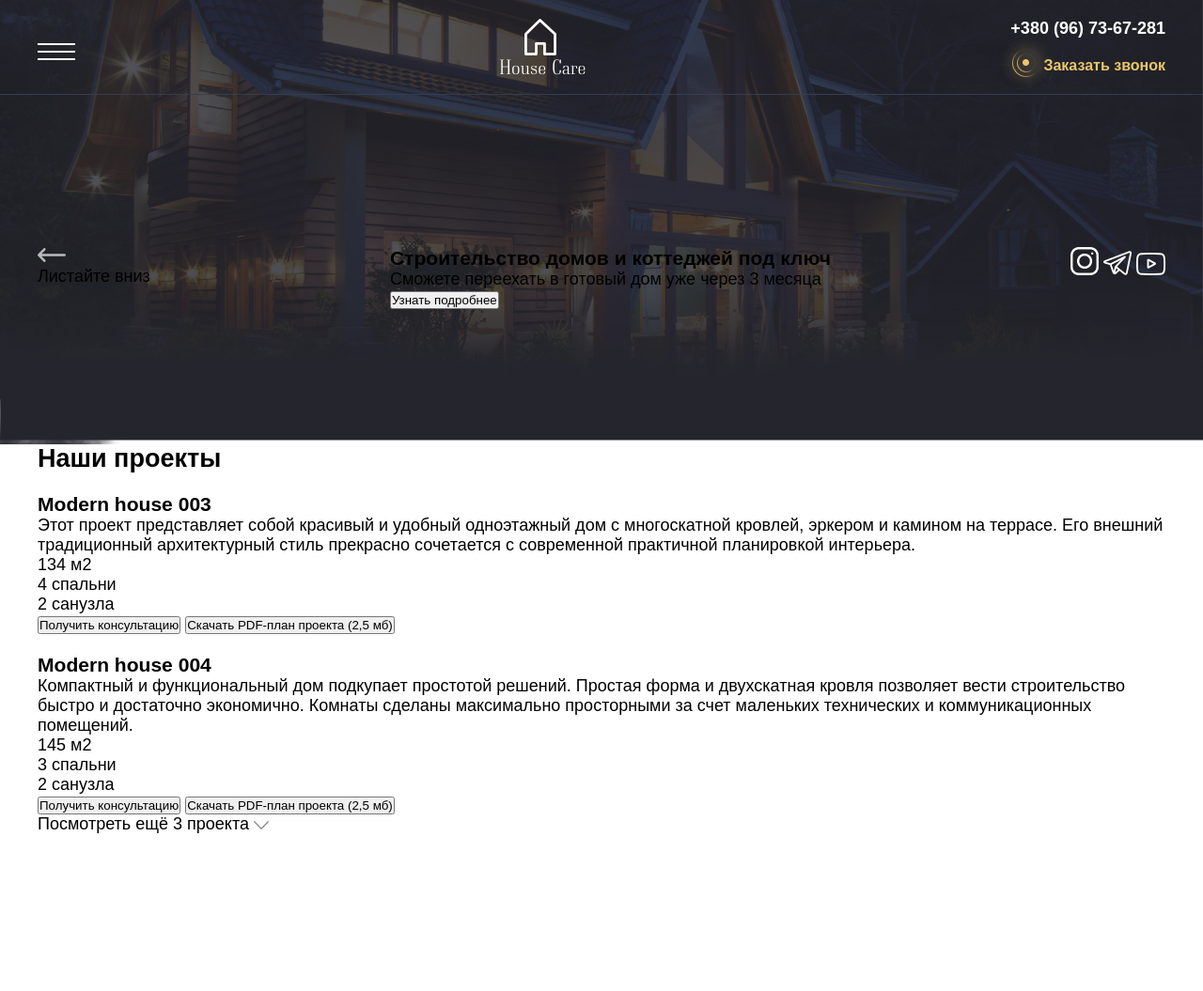
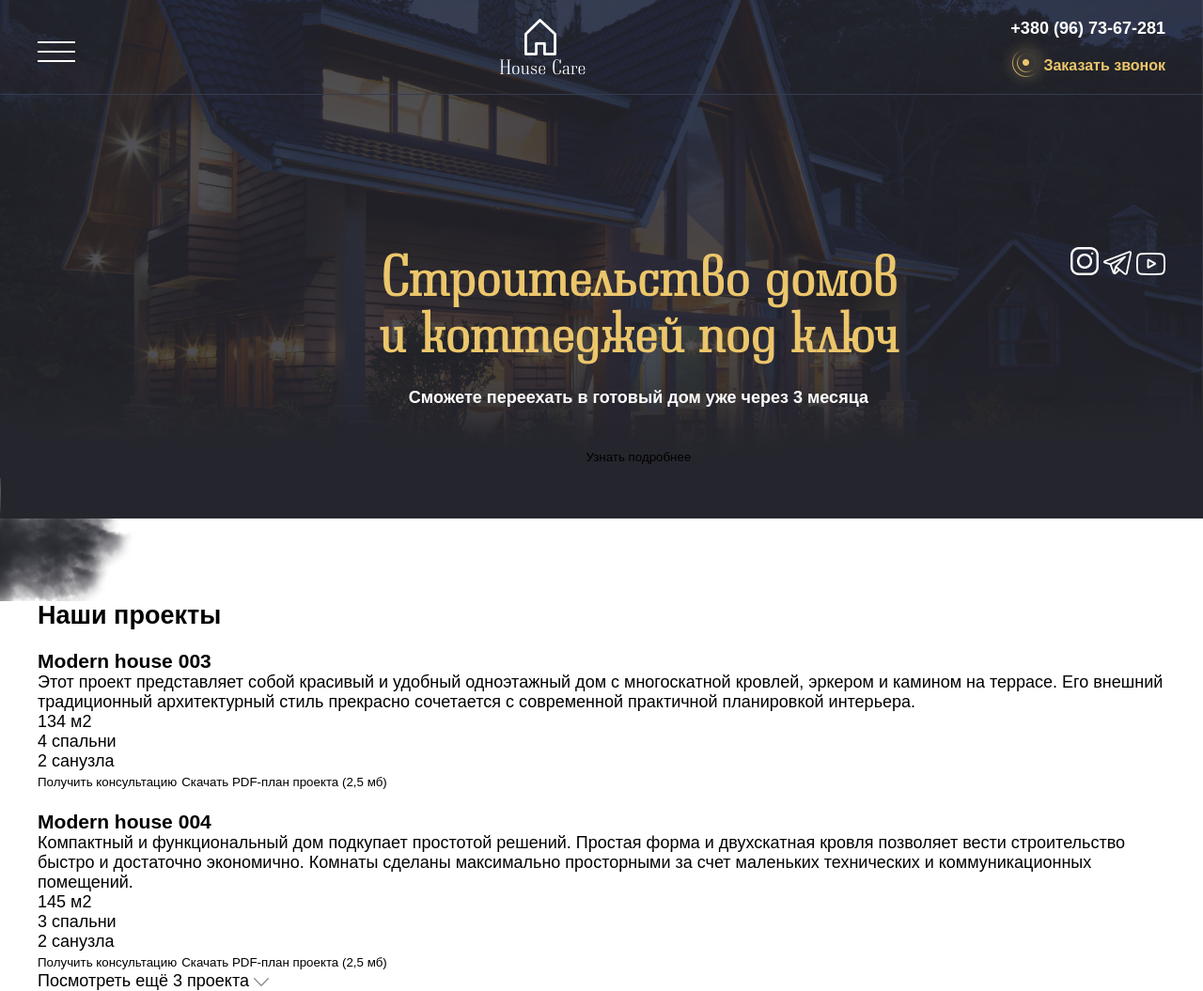
Before and after one commit to eugenenazirov/house-care, a website: page index.html in a window 1280 px wide. Shown: the whole page at 94% size. Before the commit the page ends 888 px from the top, so only its background shows below. Drawn offline with nearby package versions, Linux system fonts and the light colour scheme.

Commit message:
Stylize hero info

```diff
--- a/index.html
+++ b/index.html
@@ -33,12 +33,12 @@
     </header>
     <section class="hero">
         <div class="container">
-            <div class="scroll-down">
+            <a href="#" class="scroll-down">
                 <div class="scroll-down__arrow">
                     <img src="public/images/down-arrow.png" alt="Стрелка вниз" class="scroll-down__arrow-img">
                 </div>
-                <div class="scroll-down__text">Листайте вниз</div>
-            </div>
+                <span class="scroll-down__text">Листайте вниз</span>
+            </a>
             <div class="hero__info">
                 <h1 class="hero__title">Строительство домов
                     и коттеджей под ключ</h1>
--- a/src/styles/main.scss
+++ b/src/styles/main.scss
@@ -37,6 +37,12 @@ body {
   }
 }
 
+.btn {
+  cursor: pointer;
+  border: none;
+  background: none;
+}
+
 .burger {
   display: block;
   background: transparent;
@@ -53,13 +59,13 @@ body {
       @include burger-styles;
       content: '';
       position: absolute;
-      top: -8px;
+      top: -10px;
     }
     &::after {
       @include burger-styles;
       content: '';
       position: absolute;
-      top: 8px;
+      top: 10px;
     }
   }
 }
@@ -123,5 +129,34 @@ body {
 }
 
 .scroll-down {
+  display: flex;
+  gap: 30px;
+  transform: rotate(-90deg) translateY(-90%);
 
+  .scroll-down__text {
+    color: $scroll-down-color
+  }
 }
+
+.hero__info {
+  max-width: 580px;
+  text-align: center;
+
+  .hero__title {
+    @include neumann-heading;
+    font-size: 50px;
+    margin-bottom: 30px;
+  }
+
+  .hero__description {
+    font-family: $museo-font;
+    font-weight: 700;
+    color: $white-color;
+    line-height: 1.2;
+    margin-bottom: 40px;
+  }
+
+  .hero__btn {
+
+  }
+}
--- a/src/styles/theme.scss
+++ b/src/styles/theme.scss
@@ -43,6 +43,7 @@ $white-color: #ffffff;
 $gradient: 90deg, rgba(252,195,114,1) 0%, rgba(240,219,188,1) 100%;
 $gradient-main-rgb: rgb(252,195,114);
 $header-border: #363d51;
+$scroll-down-color: #BABABAFF;
 
 @mixin background-gradient($gradient, $main-color) {
   background: rgb($main-color);
```
Also changed, not shown: public/main.min.css.
